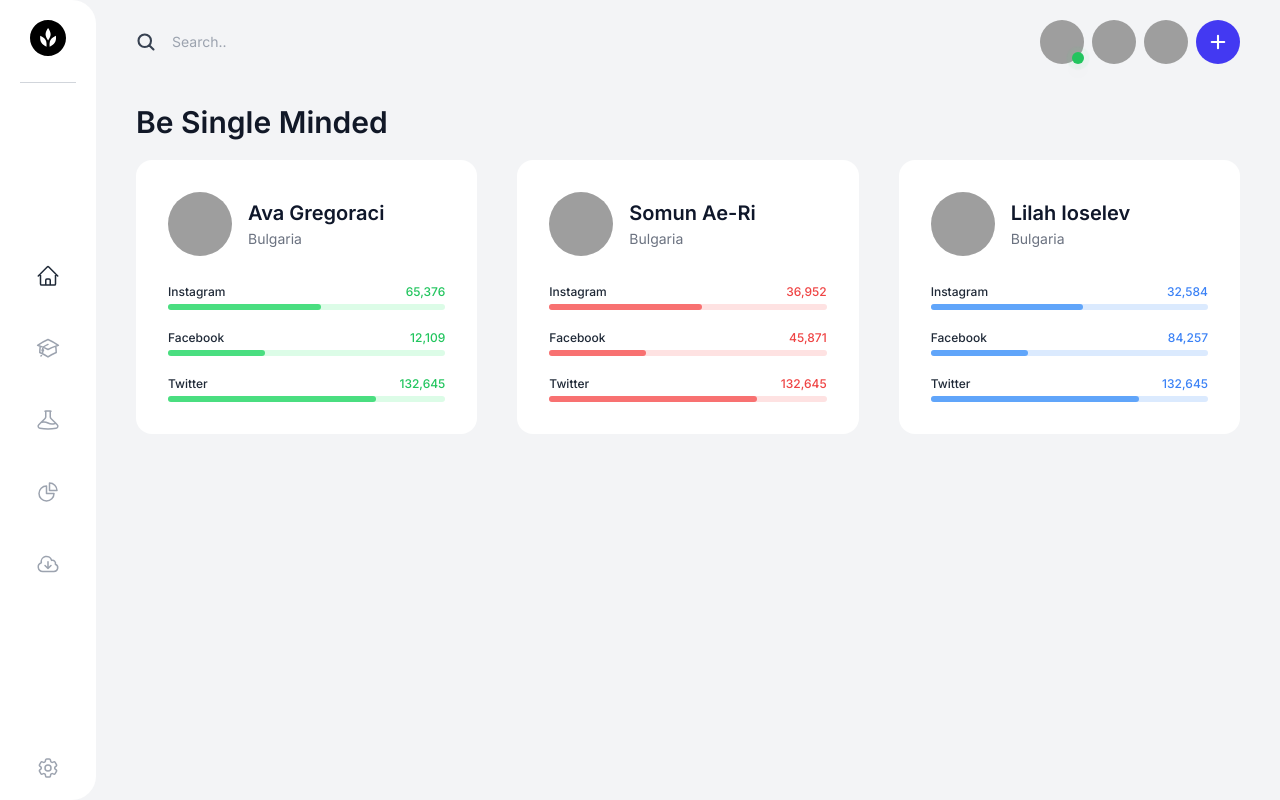
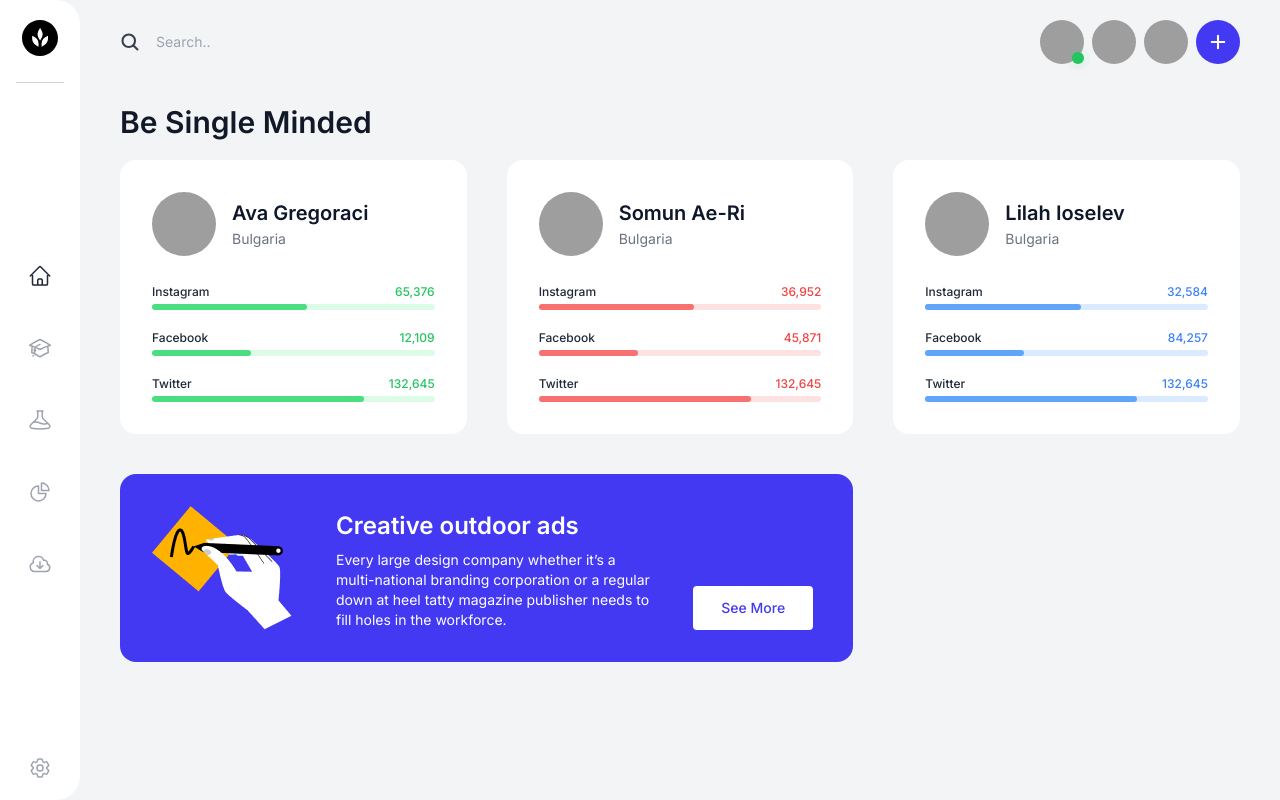
Before and after one commit to rakeshredden/dashboard-ui, a Next.js app: page /dashboard in a window 1280 px wide. Built offline with nearby package versions, Linux system fonts and the light colour scheme; grey boxes are pictures that could not be loaded.

Commit message:
update changes

```diff
--- a/src/app/dashboard/layout/Layout.js
+++ b/src/app/dashboard/layout/Layout.js
@@ -5,7 +5,7 @@ export default function Layout({children}) {
   return (
     <section className="bg-gray-100 min-h-screen flex">
 
-        <div className="w-24 bg-white min-h-screen rounded-r-3xl">
+        <div className="w-20 bg-white min-h-screen rounded-r-3xl">
             <SideBar/>
         </div>
 
--- a/src/app/dashboard/layout/SideBar.js
+++ b/src/app/dashboard/layout/SideBar.js
@@ -14,7 +14,7 @@ export default function SideBar() {
   console.log(getName);
 
   return (
-    <div className="flex flex-col items-center justify-between p-5 h-full">
+    <div className="flex flex-col items-center justify-between py-5 px-4 h-full">
 
       <div className="border-b block w-full pb-5 text-center border-b-gray-300 mb-5">
         <Link href="/dashboard" className="inline-block ">
--- a/src/app/dashboard/page.js
+++ b/src/app/dashboard/page.js
@@ -41,7 +41,6 @@ export default function Dashboard() {
                   </div>
               </div>
 
-
               <div className='pt-2'>
                 <div className='mt-5'>
                   <div className='flex justify-between text-xs font-medium'>
@@ -81,6 +80,50 @@ export default function Dashboard() {
         })}
 
       </section>
+
+      <section className='grid grid-cols-3 gap-10 pt-10'>
+          <div className='col-span-2'>
+              <div className='bg-primary p-8 text-white flex rounded-2xl items-end'>
+
+                  <div className='w-36'>
+                    <img src="/images/writing.png" alt="" className=""/>
+                  </div>
+
+                  <div className='px-10 flex-1'>
+                    <h2 className='text-2xl font-semibold'>
+                      Creative outdoor ads
+                    </h2>
+                    <p className='pt-2 text-sm'>
+                      Every large design company whether it’s a multi-national branding corporation or a regular
+                      down at heel tatty magazine publisher needs to fill holes in the workforce.
+                    </p>
+                  </div>
+
+                  <div className='w-32'>
+                    <button className='bg-white rounded text-primary font-medium text-sm inline-block px-7 py-3'>
+                      See More
+                    </button>
+                  </div>
+
+              </div>
+
+              <div className='pt-10 grid grid-cols-4 gap-10'>
+                {/* <div className='bg-white rounded-lg '>
+                  <p>Twitter</p>
+
+                  <div>
+                    <div className='bg-green-100'>
+                      <p>67%</p>
+                    </div>
+                  </div>
+                </div> */}
+              </div>
+          </div>
+
+          <div className=''>
+
+          </div>
+      </section>
     </Layout>
   );
 };
--- a/src/app/page.js
+++ b/src/app/page.js
@@ -1,9 +1,18 @@
+import Link from 'next/link';
 import React from 'react';
 
 const HomePage = () => {
   return (
-    <div>
-      <h1 className='text-2xl font-semibold'>Welcome to My Next.js App!</h1>
+    <div className='text-center flex items-center justify-center h-screen'>
+        <div>
+            <h1 className='text-5xl font-semibold text-neutral-800'>Welcome to Dashboard</h1>
+
+            <p className='pt-4 text-sm max-w-2xl'>
+            Lorem Ipsum is simply dummy text of the printing and typesetting industry. Lorem Ipsum has been the industry's standard d
+            </p>
+
+            <Link className='bg-primary text-white rounded px-10 py-2 mt-10 inline-block font-medium' href="/dashboard">Visit</Link>
+        </div>
     </div>
   );
 };
```
Also changed, not shown: public/images/writing.png (added).
